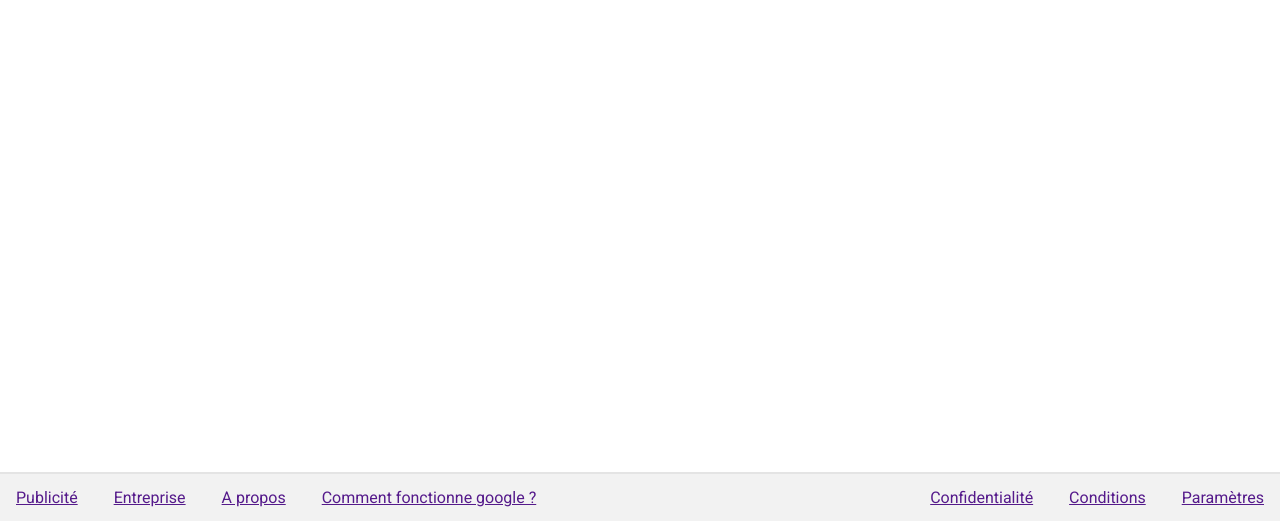
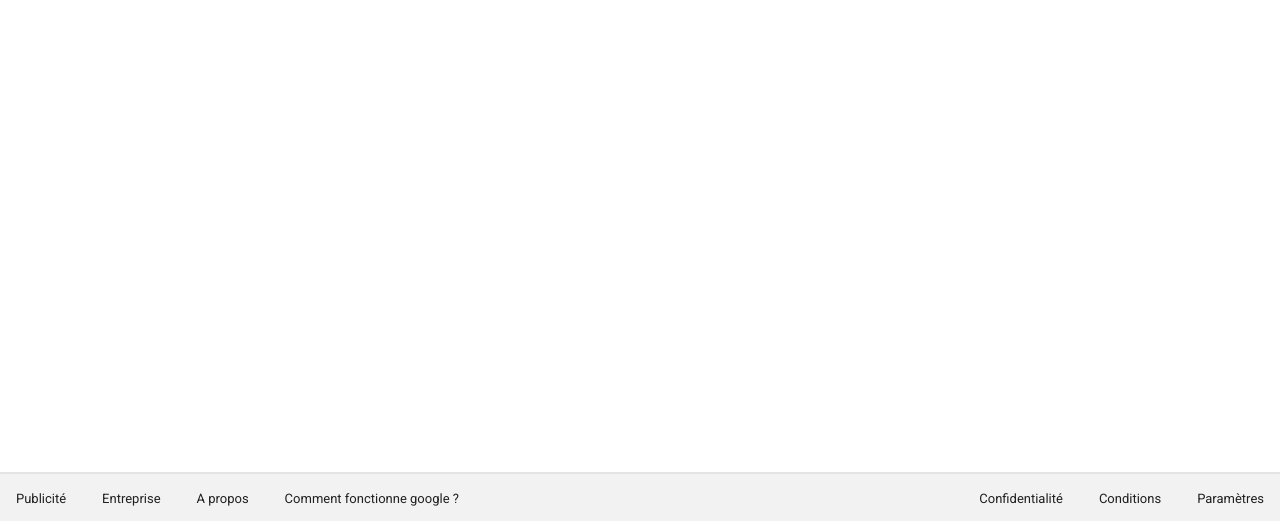
Before and after one commit to Foxfianar/google-homepage, a plain HTML site: page index.html in a window 1280 px wide. Shown: the part 279-800 px from the top of the page. Drawn offline with Linux system fonts and the light colour scheme.

Commit message:
police ok

```diff
--- a/style.css
+++ b/style.css
@@ -18,6 +18,15 @@ ul {
   margin: 0;
   padding: 0;
   overflow: hidden;
+}
+a {
+  color:rgba(0,0,0,0.87);
+   text-decoration: none;
+   font-size: 13px;
+}
+
+a:hover {
+  text-decoration: underline;
 }
 
 nav li {
```
